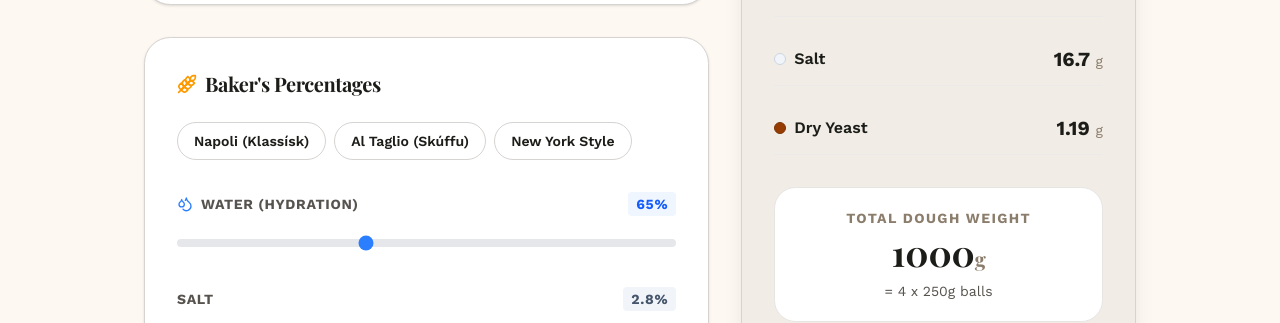
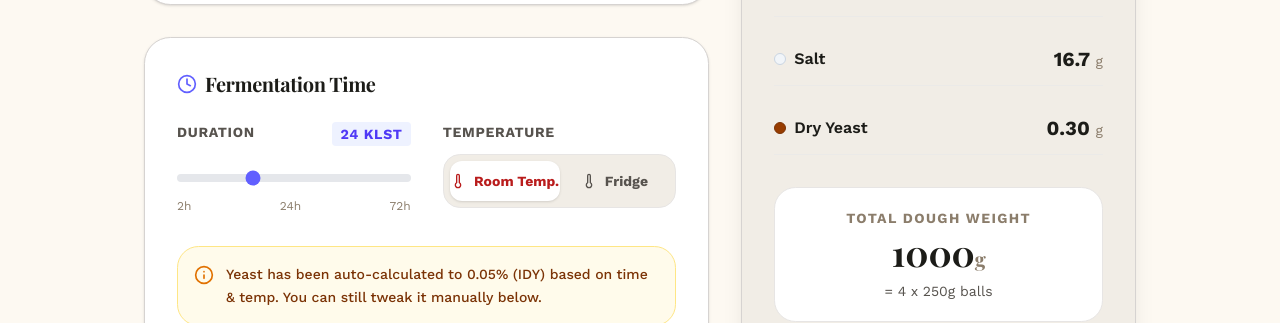
Before and after one commit to thorarinnhjalm/pizzadeig, a Next.js app: page /en/deigreiknivel in a window 1280 px wide. Shown: the part 629-952 px from the top of the page. Built offline with nearby package versions, Linux system fonts and the light colour scheme; no server answers.

Commit message:
feat: Add Fermentation Time/Temp to Dough Calculator

```diff
--- a/src/app/[locale]/deigreiknivel/page.tsx
+++ b/src/app/[locale]/deigreiknivel/page.tsx
@@ -1,8 +1,8 @@
 'use client';
 
-import { useState } from 'react';
+import { useState, useEffect } from 'react';
 import { useTranslations, useLocale } from 'next-intl';
-import { Calculator, Plus, Minus, Info, Droplets, Wheat, Pizza } from 'lucide-react';
+import { Calculator, Plus, Minus, Info, Droplets, Wheat, Pizza, Clock, Thermometer } from 'lucide-react';
 
 export default function DeigreiknivelPage() {
   const locale = useLocale() as 'is' | 'en';
@@ -13,8 +13,25 @@ export default function DeigreiknivelPage() {
   const [weight, setWeight] = useState(250); // grams per ball
   const [hydration, setHydration] = useState(65); // %
   const [salt, setSalt] = useState(2.8); // %
-  const [yeast, setYeast] = useState(0.2); // % IDY
+  const [yeast, setYeast] = useState(0.05); // % IDY
   const [oil, setOil] = useState(0); // %
+
+  // Fermentation setup
+  const [fermentHours, setFermentHours] = useState(24);
+  const [isFridge, setIsFridge] = useState(false);
+
+  // Auto-calculate yeast when time or temp changes
+  useEffect(() => {
+    let suggestedYeast = 0.2;
+    // Extremely simplified PizzApp/Craig model approximation for IDY
+    if (isFridge) {
+      suggestedYeast = 10.0 / fermentHours;
+    } else {
+      suggestedYeast = 1.2 / fermentHours;
+    }
+    suggestedYeast = Math.max(0.01, Math.min(2.0, suggestedYeast));
+    setYeast(Number(suggestedYeast.toFixed(2)));
+  }, [fermentHours, isFridge]);
 
   // Calculations
   const totalWeight = balls * weight;
@@ -114,6 +131,69 @@ export default function DeigreiknivelPage() {
                     <span>400g (NY)</span>
                   </div>
                 </div>
+              </div>
+            </div>
+
+            <div className="bg-white border border-(--color-border) rounded-3xl p-6 md:p-8 shadow-sm mb-8">
+              <div className="flex items-center justify-between mb-6">
+                <h2 className="text-xl font-bold flex items-center gap-2">
+                  <Clock className="w-5 h-5 text-indigo-500" />
+                  {isIs ? 'Hefunartími (Gerjun)' : 'Fermentation Time'}
+                </h2>
+              </div>
+
+              <div className="grid grid-cols-1 md:grid-cols-2 gap-8 mb-8">
+                {/* Time */}
+                <div>
+                  <label className="text-sm font-bold text-(--color-text-secondary) uppercase tracking-wider mb-3 block flex justify-between">
+                    <span>{isIs ? 'Tímalengd' : 'Duration'}</span>
+                    <span className="text-indigo-600 font-bold bg-indigo-50 px-2 py-0.5 rounded">{fermentHours} klst</span>
+                  </label>
+                  <input
+                    type="range"
+                    min="2" max="72" step="1"
+                    value={fermentHours}
+                    onChange={e => setFermentHours(Number(e.target.value))}
+                    className="w-full accent-indigo-500 h-2 bg-gray-200 rounded-lg appearance-none cursor-pointer mt-4"
+                  />
+                  <div className="flex justify-between text-xs text-muted-foreground mt-2">
+                    <span>2h</span>
+                    <span>24h</span>
+                    <span>72h</span>
+                  </div>
+                </div>
+
+                {/* Temperature */}
+                <div>
+                  <label className="text-sm font-bold text-(--color-text-secondary) uppercase tracking-wider mb-3 block">
+                    {isIs ? 'Hitastig (Umhverfi)' : 'Temperature'}
+                  </label>
+                  <div className="flex bg-(--color-bg-secondary) p-1.5 rounded-xl border border-(--color-border-light)">
+                    <button
+                      onClick={() => setIsFridge(false)}
+                      className={`flex-1 flex justify-center items-center gap-2 py-2.5 rounded-lg text-sm font-bold transition-colors ${!isFridge ? 'bg-white shadow-sm text-(--color-brand)' : 'text-(--color-text-secondary) hover:bg-white/50'}`}
+                    >
+                      <Thermometer className="w-4 h-4" />
+                      {isIs ? 'Herbergishiti (21°)' : 'Room Temp.'}
+                    </button>
+                    <button
+                      onClick={() => setIsFridge(true)}
+                      className={`flex-1 flex justify-center items-center gap-2 py-2.5 rounded-lg text-sm font-bold transition-colors ${isFridge ? 'bg-white shadow-sm text-blue-500' : 'text-(--color-text-secondary) hover:bg-white/50'}`}
+                    >
+                      <Thermometer className="w-4 h-4" />
+                      {isIs ? 'Ísskápur (4°)' : 'Fridge'}
+                    </button>
+                  </div>
+                </div>
+              </div>
+
+              <div className="flex items-start gap-3 p-4 bg-amber-50 rounded-2xl border border-amber-200">
+                <Info className="w-5 h-5 text-amber-600 shrink-0 mt-0.5" />
+                <p className="text-sm text-amber-900 leading-relaxed font-medium">
+                  {isIs
+                    ? `Gerhlutfallið hefur reiknast sjálfkrafa sem ${yeast}% (IDY) út frá tíma og hita. Þú getur fínpússað það handvirkt hér að neðan.`
+                    : `Yeast has been auto-calculated to ${yeast}% (IDY) based on time & temp. You can still tweak it manually below.`}
+                </p>
               </div>
             </div>
 
```
